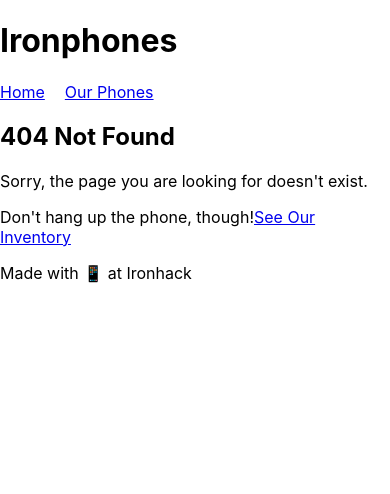
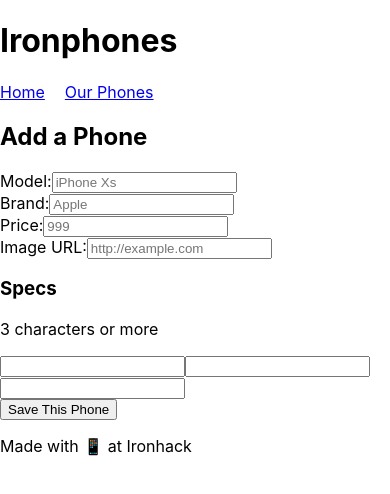
Before and after one commit to ironhack-paris-webdev-october-2018/ironphones-client, a React (Create React App) app: page /add-phone in a window 390 px wide. Before the commit this address had no page. Shown: the top 494 px of the page. Built offline with nearby package versions, Linux system fonts and the light colour scheme.

Commit message:
Add phone create

```diff
--- a/src/App.js
+++ b/src/App.js
@@ -6,6 +6,7 @@
 import NotFound from "./components/NotFound.js";
 import PhoneList from "./components/PhoneList.js";
 import PhoneDetails from "./components/PhoneDetails.js";
+import AddPhone from "./components/AddPhone.js";
 
 class App extends Component {
   render() {
@@ -24,6 +25,7 @@
           <Route exact path="/" component={HomePage} />
           <Route path="/phone-list" component={PhoneList} />
           <Route path="/phone-details/:phoneId" component={PhoneDetails} />
+          <Route path="/add-phone" component={AddPhone} />
 
           {/* 404 route LAST */}
           <Route component={NotFound} />
--- /dev/null
+++ b/src/components/AddPhone.js
@@ -0,0 +1,105 @@
+import React, { Component } from "react";
+import axios from "axios";
+import { Redirect } from "react-router-dom";
+
+class AddPhone extends Component {
+  constructor(props) {
+    super(props);
+
+    this.state = {
+      model: "",
+      brand: "",
+      price: "",
+      image: "",
+      // each empty string in "specs" will display an <input> tag
+      specs: [ "", "", "", ],
+      isSubmitSuccessful: false,
+    };
+  }
+
+  genericSync(event) {
+    const { name, value } = event.target;
+    this.setState({ [name]: value });
+  }
+
+  syncSpecs(event, index) {
+    const { specs } = this.state;
+    // update the spec value at the given index
+    specs[index] = event.target.value;
+    // set the state with the updated specs array
+    this.setState({ specs });
+  }
+
+  handleSubmit(event) {
+    // stop the page refresh
+    event.preventDefault();
+
+    // PUT and POST requests receive a 2nd argument: the info to submit
+    // (we are submitting the state we've gathered from the form)
+    axios.post("http://localhost:5555/api/phones", this.state)
+      .then(response => {
+        console.log("Add Phone", response.data);
+        this.setState({ isSubmitSuccessful: true });
+      })
+      .catch(err => {
+        console.log("Add Phone ERROR", err);
+        alert("Sorry! Something went wrong.");
+      });
+  }
+
+  render() {
+    if (this.state.isSubmitSuccessful) {
+      // redirect back to the phone list page if the form submission worked
+      return <Redirect to="/phone-list" />;
+    }
+
+    return (
+      <section className="AddPhone">
+        <h2>Add a Phone</h2>
+
+        <form onSubmit={event => this.handleSubmit(event)}>
+          <label>
+            Model:
+            <input value={this.state.model}
+                onChange={event => this.genericSync(event)}
+                type="text" name="model" placeholder="iPhone Xs" />
+          </label>
+
+          <label>
+            Brand:
+            <input value={this.state.brand}
+                onChange={event => this.genericSync(event)}
+                type="text" name="brand" placeholder="Apple" />
+          </label>
+
+          <label>
+            Price:
+            <input value={this.state.price}
+                onChange={event => this.genericSync(event)}
+                type="number" name="price" placeholder="999" />
+          </label>
+
+          <label>
+            Image URL:
+            <input value={this.state.image}
+                onChange={event => this.genericSync(event)}
+                type="url" name="image" placeholder="http://example.com" />
+          </label>
+
+          <h3>Specs</h3>
+          <p>3 characters or more</p>
+          {this.state.specs.map((oneSpec, index) => {
+            return (
+              <input key={index} type="text" value={oneSpec}
+                  onChange={event => this.syncSpecs(event, index)} />
+            );
+          })}
+
+          <button>Save This Phone</button>
+        </form>
+      </section>
+    );
+  }
+}
+
+export default AddPhone;
--- a/src/components/PhoneDetails.js
+++ b/src/components/PhoneDetails.js
@@ -22,7 +22,7 @@
         this.setState(response.data);
       })
       .catch(err => {
-        console.log("Phone Details", err);
+        console.log("Phone Details ERROR", err);
         alert("Sorry! Something went wrong.");
       });
   }
--- a/src/components/PhoneList.js
+++ b/src/components/PhoneList.js
@@ -37,6 +37,8 @@
       <section className="PhoneList">
         <h2>Our Phones</h2>
 
+        <Link to="/add-phone">Add Your Phone</Link>
+
         <ul>
           {phoneArray.map(onePhone => {
             return (
--- a/src/index.css
+++ b/src/index.css
@@ -12,3 +12,8 @@
   font-family: source-code-pro, Menlo, Monaco, Consolas, "Courier New",
     monospace;
 }
+
+label,
+form button {
+  display: block;
+}
```
